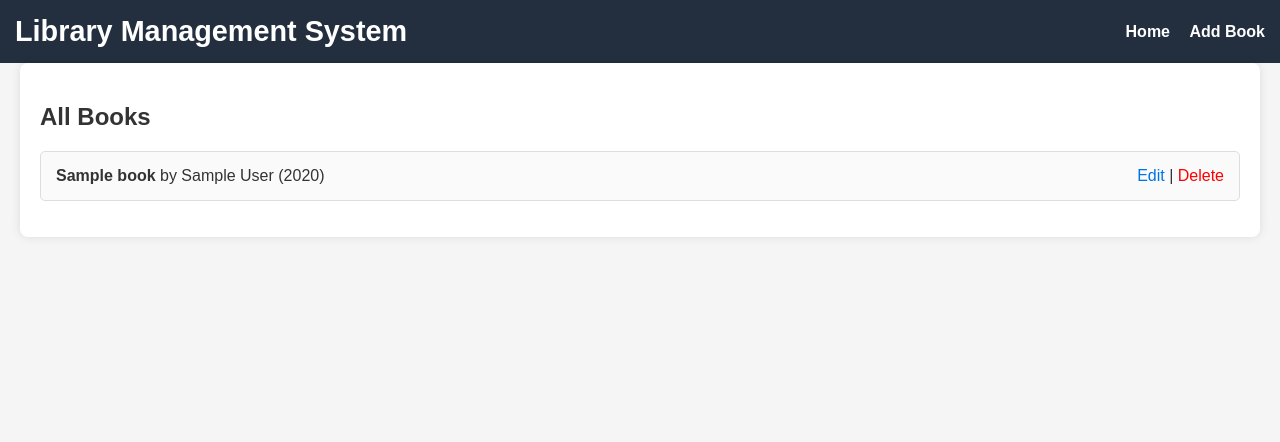
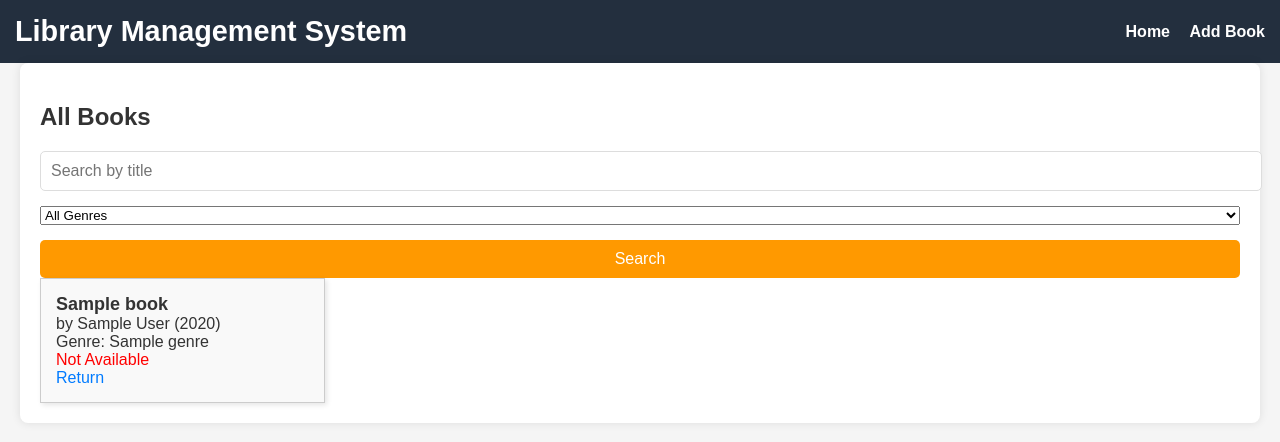
Before and after one commit to code-by-rohith/Deployments, a Flask app: template templates/book_list.html in a window 1280 px wide. Shown: the top 442 px of the page. Run offline with Flask 3, Linux system fonts and the light colour scheme; the template is opened without the code that fills it: most values are stand-ins (such as "Sample title", 1, 10 or a date in 2020).

Commit message:
first commit

```diff
--- a/app.py
+++ b/app.py
@@ -1,55 +1,85 @@
-from flask import Flask, render_template, request, redirect, url_for
+from flask import Flask, render_template, request, redirect, url_for, flash
 from pymongo import MongoClient
-from bson.objectid import ObjectId
-import os
+from datetime import datetime
 
 app = Flask(__name__)
 
-client = MongoClient(os.getenv("MONGO_URI"))
-db = client['library_db']  # Use your actual database name
+# MongoDB Connection
+client = MongoClient('your-mongo-connection-string')
+db = client['library_db']
 books_collection = db['books']
+issues_collection = db['issues']
 
-# Home Route - List all books
+
 @app.route('/')
 def home():
-    books = books_collection.find()
-    return render_template('book_list.html', books=books)
+    return render_template('home.html')
 
-# Add Book Route
+
+# Add a new book
 @app.route('/add', methods=['GET', 'POST'])
 def add_book():
     if request.method == 'POST':
         title = request.form['title']
         author = request.form['author']
+        genre = request.form['genre']
         year = request.form['year']
         books_collection.insert_one({
             'title': title,
             'author': author,
-            'year': year
+            'genre': genre,
+            'year': year,
+            'availability': True
         })
-        return redirect(url_for('home'))
+        flash('Book added successfully!', 'success')
+        return redirect(url_for('list_books'))
     return render_template('add_book.html')
 
-# Edit Book Route
-@app.route('/edit/<book_id>', methods=['GET', 'POST'])
-def edit_book(book_id):
-    book = books_collection.find_one({'_id': ObjectId(book_id)})
+
+# List all books with search and filter
+@app.route('/books', methods=['GET', 'POST'])
+def list_books():
+    search = request.form.get('search')
+    genre = request.form.get('genre')
+
+    query = {}
+    if search:
+        query['title'] = {'$regex': search, '$options': 'i'}
+    if genre:
+        query['genre'] = genre
+
+    books = books_collection.find(query)
+    return render_template('book_list.html', books=books)
+
+
+# Issue a book
+@app.route('/issue/<book_id>', methods=['GET', 'POST'])
+def issue_book(book_id):
+    book = books_collection.find_one({'_id': book_id})
     if request.method == 'POST':
-        title = request.form['title']
-        author = request.form['author']
-        year = request.form['year']
-        books_collection.update_one(
-            {'_id': ObjectId(book_id)},
-            {"$set": {'title': title, 'author': author, 'year': year}}
-        )
-        return redirect(url_for('home'))
-    return render_template('edit_book.html', book=book)
+        user = request.form['user']
+        return_date = request.form['return_date']
+        books_collection.update_one({'_id': book_id}, {'$set': {'availability': False}})
+        issues_collection.insert_one({
+            'book_id': book_id,
+            'user': user,
+            'issue_date': datetime.now(),
+            'return_date': return_date
+        })
+        flash('Book issued successfully!', 'success')
+        return redirect(url_for('list_books'))
 
-# Delete Book Route
-@app.route('/delete/<book_id>')
-def delete_book(book_id):
-    books_collection.delete_one({'_id': ObjectId(book_id)})
-    return redirect(url_for('home'))
+    return render_template('issue_book.html', book=book)
+
+
+# Return a book
+@app.route('/return/<book_id>', methods=['POST'])
+def return_book(book_id):
+    books_collection.update_one({'_id': book_id}, {'$set': {'availability': True}})
+    issues_collection.delete_one({'book_id': book_id})
+    flash('Book returned successfully!', 'success')
+    return redirect(url_for('list_books'))
+
 
 if __name__ == '__main__':
-    app.run(host='0.0.0.0', debug=True)
+    app.run(debug=True)
--- a/requirements.txt
+++ b/requirements.txt
@@ -3,3 +3,4 @@ pymongo
 dnspython
 jinja2
 gunicorn
+datetime
--- a/static/styles.css
+++ b/static/styles.css
@@ -125,3 +125,24 @@ li a:hover {
         margin-top: 10px;
     }
 }
+.book-container {
+    display: grid;
+    grid-template-columns: repeat(auto-fill, minmax(250px, 1fr));
+    gap: 20px;
+}
+
+.book-item {
+    border: 1px solid #ccc;
+    padding: 15px;
+    background-color: #f9f9f9;
+    box-shadow: 2px 2px 5px rgba(0, 0, 0, 0.1);
+}
+
+.book-item strong {
+    font-size: 18px;
+}
+
+.book-item a {
+    text-decoration: none;
+    color: #007bff;
+}
--- a/templates/book_list.html
+++ b/templates/book_list.html
@@ -1,17 +1,33 @@
 {% extends 'base.html' %}
+
 {% block content %}
 <h2>All Books</h2>
-<ul>
+
+<form method="POST" action="{{ url_for('list_books') }}">
+    <input type="text" name="search" placeholder="Search by title">
+    <select name="genre">
+        <option value="">All Genres</option>
+        <option value="Fiction">Fiction</option>
+        <option value="Non-fiction">Non-fiction</option>
+        <option value="Science">Science</option>
+    </select>
+    <button type="submit">Search</button>
+</form>
+
+<div class="book-container">
     {% for book in books %}
-        <li>
-            <div>
-                <strong>{{ book['title'] }}</strong> by {{ book['author'] }} ({{ book['year'] }})
-            </div>
-            <div>
-                <a href="{{ url_for('edit_book', book_id=book['_id']) }}">Edit</a> |
-                <a href="{{ url_for('delete_book', book_id=book['_id']) }}" style="color: red;">Delete</a>
-            </div>
-        </li>
+        <div class="book-item">
+            <strong>{{ book['title'] }}</strong><br>
+            by {{ book['author'] }} ({{ book['year'] }})<br>
+            Genre: {{ book['genre'] }}<br>
+            {% if book['availability'] %}
+                <span style="color:green;">Available</span><br>
+                <a href="{{ url_for('issue_book', book_id=book['_id']) }}">Issue</a>
+            {% else %}
+                <span style="color:red;">Not Available</span><br>
+                <a href="{{ url_for('return_book', book_id=book['_id']) }}">Return</a>
+            {% endif %}
+        </div>
     {% endfor %}
-</ul>
+</div>
 {% endblock %}
```
Also changed, not shown: templates/issue_book.html (added, +21 -0 lines), templates/return_book.html (added, +16 -0 lines).
